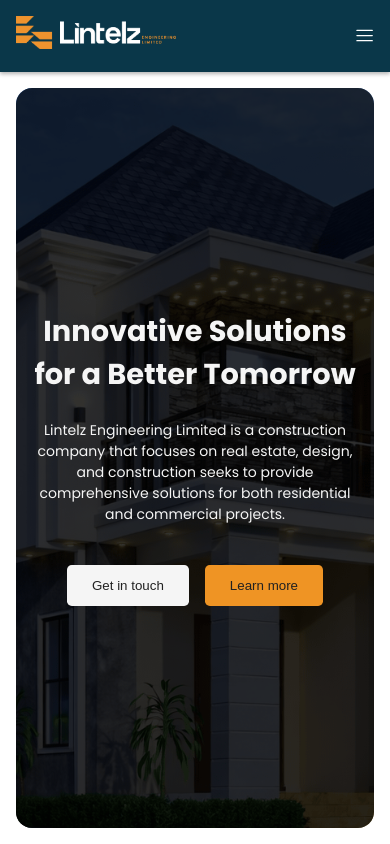
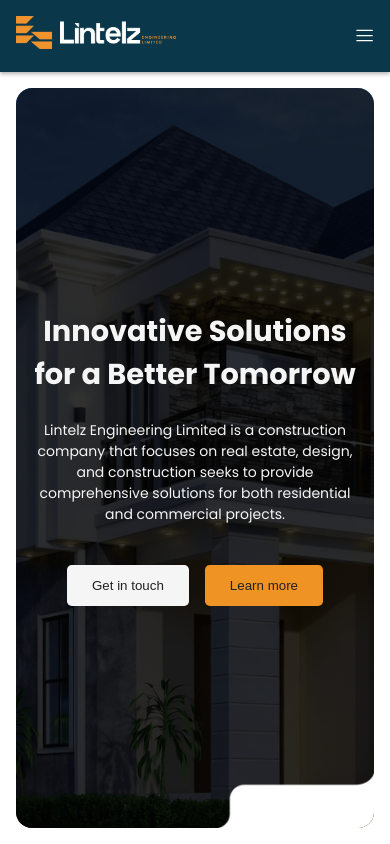
Before and after one commit to mojeed-painless/lintelz_engineering_limited, a React (Vite) app: page /home in a window 390 px wide. Shown: the top 844 px of the page. Built offline with nearby package versions, Linux system fonts and the light colour scheme.

Commit message:
Added some curves to the hero section base

```diff
--- a/src/assets/styles/home.css
+++ b/src/assets/styles/home.css
@@ -38,6 +38,16 @@
     margin-top: 1rem;
 }
 
+.border__container {
+    width: 20rem;
+    position: absolute;
+    bottom: -0.48rem;
+    right: -0.04rem;
+}
+
+.border__mobile {
+    display: none;
+}
 
 
 
@@ -364,6 +374,21 @@
         flex-wrap: wrap;
     }
 
+    .border__container {
+        width: 10rem;
+        bottom: -0.04rem;
+        right: -0.04rem;
+
+    }
+
+    .border__desktop {
+        display: none;
+    }
+
+    .border__mobile {
+        display: block;
+    }
+
 
 
 
--- a/src/pages/Home.jsx
+++ b/src/pages/Home.jsx
@@ -3,6 +3,8 @@ import { servicesCards, projects } from '../data';
 import cacLogo from '../assets/images/cac-logo.png';
 import firsLogo from '../assets/images/firs-logo.png';
 import efccLogo from '../assets/images/efcc-logo.jpg';
+import borderImage from '../assets/images/border-image.png';
+import smallBorderImage from '../assets/images/border-image-small.png';
 import shortClip from '../assets/images/construction-clip.mp4';
 import SectionHeader from '../components/SectionHeader';
 import '../assets/styles/home.css';
@@ -26,6 +28,10 @@ export default function Home() {
                         </div>
                     </div>
 
+                    <div className="border__container">
+                        <img src={borderImage} alt="" className='border__desktop'/>
+                        <img src={smallBorderImage} alt="" className='border__mobile'/>
+                    </div>
                 </div>
             </header>
 
```
Also changed, not shown: src/assets/styles/about.css (+33 -0 lines), src/pages/About.jsx (+11 -0 lines), src/assets/images/border-image-small.png (added), src/assets/images/border-image.png (added).
